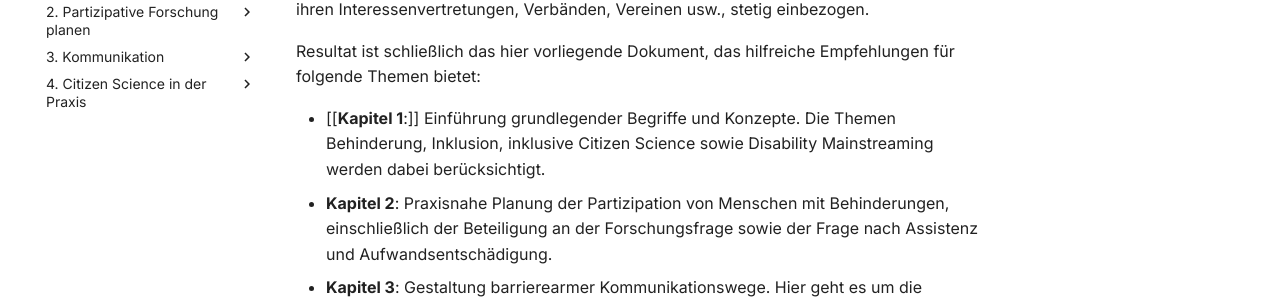
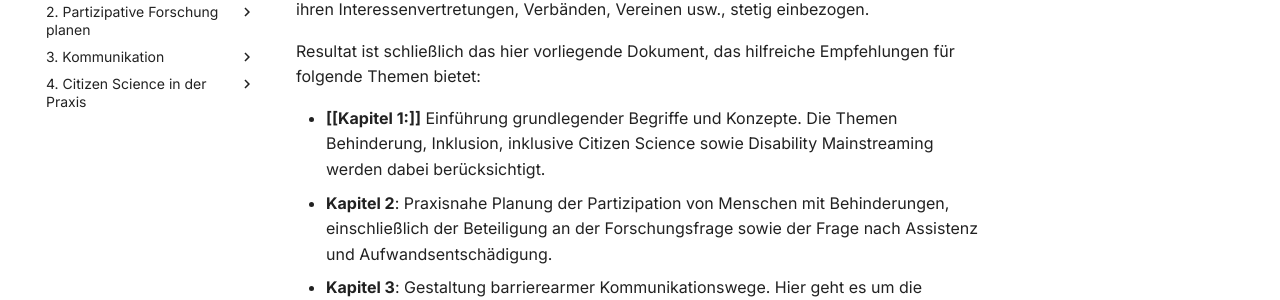
Before and after one commit to sozialhelden/incluscience-toolkit, an MkDocs documentation site: the page built from docs/index.md, in a window 1280 px wide and 900 px high, scrolled down 1251 px. Shown: the part 240-540 px from the top of the window. Built offline with MkDocs 1.6.1 and Material for MkDocs 9.7.7, drawn with Linux system fonts in a browser that asks for light colours; comment, search, counter and statistics services are not loaded.

Commit message:
vault backup: 2024-11-27 15:40:12

```diff
--- a/docs/index.md
+++ b/docs/index.md
@@ -14,7 +14,7 @@ Der Inhalt des Citizen-Science-Instrumentenkoffers umfasst die in diesem Projekt
 
 Resultat ist schließlich das hier vorliegende Dokument, das hilfreiche Empfehlungen für folgende Themen bietet:
 
-* [[**Kapitel 1**:]] Einführung grundlegender Begriffe und Konzepte. Die Themen Behinderung, Inklusion, inklusive Citizen Science sowie Disability Mainstreaming werden dabei berücksichtigt.
+* **[[Kapitel 1:]]** Einführung grundlegender Begriffe und Konzepte. Die Themen Behinderung, Inklusion, inklusive Citizen Science sowie Disability Mainstreaming werden dabei berücksichtigt.
 * **Kapitel 2**: Praxisnahe Planung der Partizipation von Menschen mit Behinderungen, einschließlich der Beteiligung an der Forschungsfrage sowie der Frage nach Assistenz und Aufwandsentschädigung.
 * **Kapitel 3**: Gestaltung barrierearmer Kommunikationswege. Hier geht es um die Ansprache von Menschen mit Behinderungen als Expert\*innen und die Gestaltung inklusiver Kommunikation.
 * **Kapitel 4**: Citizen Science in der Praxis. Dieses Kapitel umfasst Themen wie die Planung und Durchführung von Veranstaltungen, iterative Vorgehensweisen und inklusive Ansätze.
```
Also changed, not shown: 1 other file.
